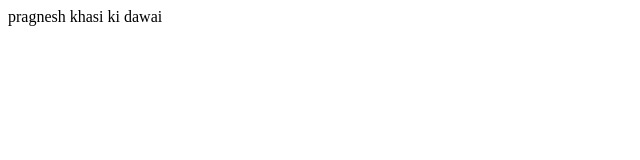
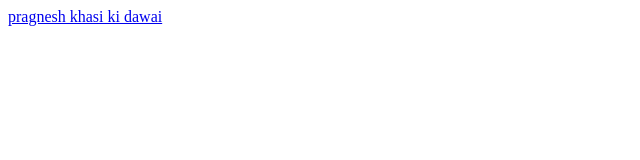
Before and after one commit to pragneshbarik/tutorial, a plain HTML site: page index.html in a window 1280 px wide. Shown: the whole page, without its empty margins (0-640 px from the left). Drawn offline with Linux system fonts and the light colour scheme.

Commit message:
added links

```diff
--- a/index.html
+++ b/index.html
@@ -9,7 +9,7 @@
 
 <body>
     <nav>
-        pragnesh khasi ki dawai
+        <a href="adi.html">pragnesh khasi ki dawai</a>
     </nav>
 </body>
 
```
